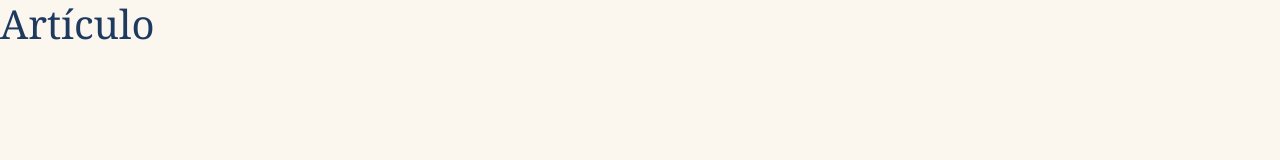
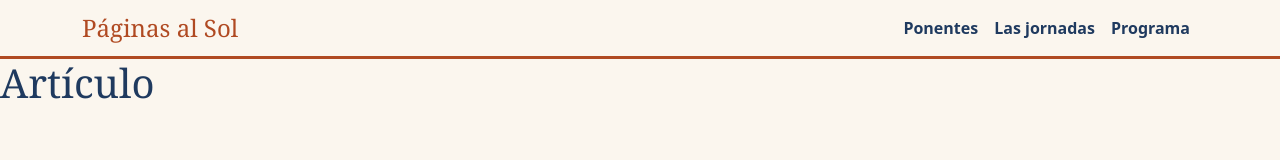
Before and after one commit to pedro-otalora/literatura-en-femenino, a website built with Parcel: page src/articulo.html in a window 1280 px wide. Built offline with nearby package versions, Linux system fonts and the light colour scheme; a small style sheet from the web is missing.

Commit message:
Cabecera base y navbar

```diff
--- a/src/articulo.html
+++ b/src/articulo.html
@@ -8,7 +8,7 @@
     <title>Artículo</title>
   </head>
   <body>
-    <include src="./views/header.html"></include>
+    <include src="./views/header.html" locals='{"page": "articulo"}'></include>
     <main id="main">
       <h1>Artículo</h1>
     </main>
--- a/src/assets/styles/_variables.scss
+++ b/src/assets/styles/_variables.scss
@@ -33,3 +33,11 @@ $headings-font-family: $font-serif;
 
 // DM Serif Display solo tiene peso 400; con el 500 de Bootstrap el navegador simularía una negrita.
 $headings-font-weight: 400;
+
+// Navbar: color pleno en lugar del 65 % de opacidad por defecto, que bajaba el contraste del menú.
+$navbar-light-color: $color-text;
+$navbar-light-hover-color: $color-accent;
+$navbar-light-active-color: $color-accent;
+$navbar-light-icon-color: $color-text;
+$navbar-brand-font-size: 1.5rem;
+$nav-link-font-weight: 700;
--- a/src/assets/styles/components/_index.scss
+++ b/src/assets/styles/components/_index.scss
@@ -1 +1,3 @@
-// Pendiente
+// Punto de entrada de Components: reenvía los bloques BEM para cargarlos con un solo @use.
+@forward "site-header";
+@forward "site-footer";
--- a/src/assets/styles/components/_site-header.scss
+++ b/src/assets/styles/components/_site-header.scss
@@ -1 +1,10 @@
-// Pendiente
+@use "../tools" as *;
+
+.site-header {
+  border-block-end: rem(3px) solid $color-accent;
+
+  // Bootstrap no tiene variable para la fuente del logo, así que se aplica con una clase propia
+  &__logo {
+    font-family: $font-serif;
+  }
+}
--- a/src/assets/styles/tools/_mixins.scss
+++ b/src/assets/styles/tools/_mixins.scss
@@ -1,4 +1,3 @@
-@use "sass:list";
 @use "sass:map";
 @use "../variables" as *;
 @use "functions" as *;
--- a/src/views/header.html
+++ b/src/views/header.html
@@ -1 +1,23 @@
-<header class="site-header"></header>
+<header class="site-header">
+  <nav class="navbar navbar-expand-md" aria-label="Principal">
+    <div class="container">
+      <a class="navbar-brand site-header__logo" href="./index.html">Páginas al Sol</a>
+      <button class="navbar-toggler" type="button" data-bs-toggle="collapse" data-bs-target="#main-nav" aria-controls="main-nav" aria-expanded="false" aria-label="Abrir menú">
+        <span class="navbar-toggler-icon"></span>
+      </button>
+      <div class="collapse navbar-collapse" id="main-nav">
+        <ul class="navbar-nav ms-auto">
+          <li class="nav-item">
+            <a class="nav-link {{ page === 'ponentes' ? 'active' : '' }}" aria-current="{{ page === 'ponentes' ? 'page' : 'false' }}" href="./ponentes.html">Ponentes</a>
+          </li>
+          <li class="nav-item">
+            <a class="nav-link {{ page === 'articulo' ? 'active' : '' }}" aria-current="{{ page === 'articulo' ? 'page' : 'false' }}" href="./articulo.html">Las jornadas</a>
+          </li>
+          <li class="nav-item">
+            <a class="nav-link {{ page === 'programa' ? 'active' : '' }}" aria-current="{{ page === 'programa' ? 'page' : 'false' }}" href="./programa.html">Programa</a>
+          </li>
+        </ul>
+      </div>
+    </div>
+  </nav>
+</header>
```
Also changed, not shown: src/index.html (+1 -1 lines), src/ponentes.html (+1 -1 lines), src/programa.html (+1 -1 lines), src/assets/styles/tools/_functions.scss (line endings or trailing spaces).
